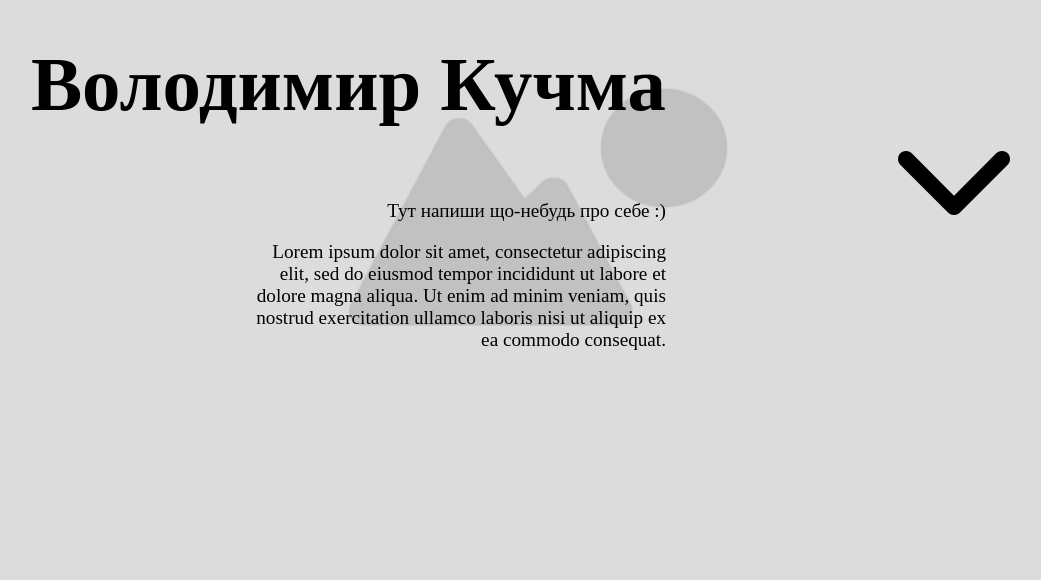
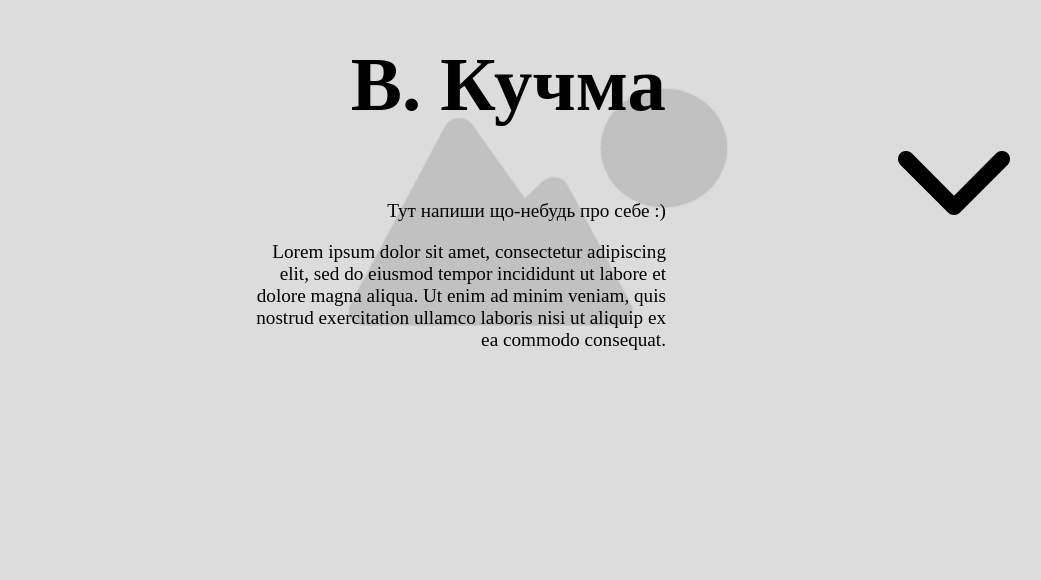
Before and after one commit to kvodengy/test2, a plain HTML site: page index.html in a window 1280 px wide. Shown: the part 220-800 px from the top of the page, without its empty margins (102-1143 px from the left). Drawn offline with Linux system fonts and the light colour scheme.

Commit message:
added description

```diff
--- a/index.html
+++ b/index.html
@@ -9,7 +9,7 @@
 <body>
     <header>
         <div class="header_left">
-            <h1>Володимир Кучма</h1>
+            <h1>В. Кучма</h1>
             <div class="bio">
                 <p>Тут напиши що-небудь про себе :)</p>
                 <p>Lorem ipsum dolor sit amet, consectetur adipiscing elit, sed do eiusmod tempor incididunt ut labore et dolore magna aliqua. Ut enim ad minim veniam, quis nostrud exercitation ullamco laboris nisi ut aliquip ex ea commodo consequat.</p>
```
